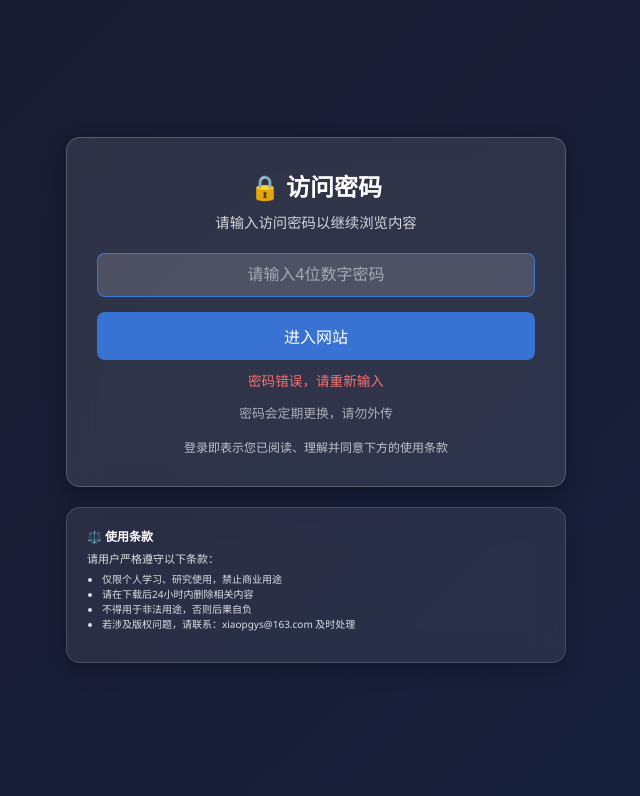
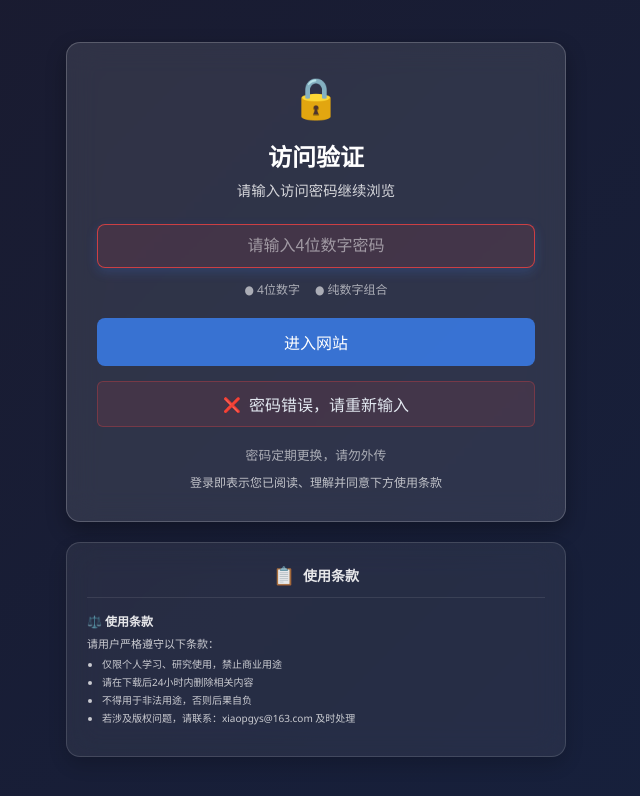
Before and after one commit to xnm66/my-tvbox-service, a plain HTML site: page index.html in a window 1280 px wide. Both pictures are taken after a click on the button "进入网站". Shown: the whole page, without its empty margins (324-964 px from the left). Drawn offline with Linux system fonts and the light colour scheme.

Commit message:
Update index.html via web editor

```diff
--- a/index.html
+++ b/index.html
@@ -54,18 +54,38 @@
 			margin-bottom: 20px;
 		}
 
+		.password-header {
+			text-align: center;
+			margin-bottom: 25px;
+		}
+
+		.password-icon {
+			font-size: 2.5em;
+			margin-bottom: 10px;
+			animation: float 3s ease-in-out infinite;
+		}
+
+		@keyframes float {
+			0%, 100% { transform: translateY(0px); }
+			50% { transform: translateY(-5px); }
+		}
+
 		.password-title {
 			color: white;
 			font-size: 1.5em;
-			margin-bottom: 10px;
+			margin-bottom: 8px;
 			font-weight: 600;
 		}
 
 		.password-desc {
 			color: rgba(255,255,255,0.8);
 			font-size: 0.9em;
+			line-height: 1.4;
+		}
+
+		.password-input-group {
+			position: relative;
 			margin-bottom: 20px;
-			line-height: 1.4;
 		}
 
 		.password-input {
@@ -76,7 +96,6 @@
 			background: rgba(255,255,255,0.1);
 			color: white;
 			font-size: 16px;
-			margin-bottom: 15px;
 			text-align: center;
 			transition: all 0.3s ease;
 		}
@@ -85,10 +104,29 @@
 			outline: none;
 			border-color: rgba(59, 130, 246, 0.8);
 			background: rgba(255,255,255,0.15);
+			transform: translateY(-2px);
+			box-shadow: 0 4px 12px rgba(59, 130, 246, 0.2);
 		}
 
 		.password-input::placeholder {
 			color: rgba(255,255,255,0.5);
+		}
+
+		.password-requirements {
+			display: flex;
+			justify-content: center;
+			gap: 15px;
+			margin-top: 10px;
+			font-size: 0.75em;
+			color: rgba(255,255,255,0.6);
+		}
+
+		.requirement-item {
+			transition: all 0.3s ease;
+		}
+
+		.requirement-item[data-valid="true"] {
+			color: rgba(34, 197, 94, 0.8);
 		}
 
 		.password-btn {
@@ -101,31 +139,65 @@
 			cursor: pointer;
 			transition: all 0.3s ease;
 			width: 100%;
+			position: relative;
+			overflow: hidden;
 		}
 
 		.password-btn:hover {
 			background: rgba(59, 130, 246, 1);
 			transform: translateY(-2px);
+			box-shadow: 0 4px 12px rgba(59, 130, 246, 0.3);
+		}
+
+		.password-btn:active {
+			transform: translateY(0);
+		}
+
+		.btn-loading {
+			position: absolute;
+			top: 50%;
+			left: 50%;
+			transform: translate(-50%, -50%);
 		}
 
 		.password-error {
-			color: #f87171;
-			font-size: 0.85em;
-			margin-top: 10px;
 			display: none;
+			align-items: center;
+			justify-content: center;
+			gap: 8px;
+			padding: 10px;
+			background: rgba(239, 68, 68, 0.1);
+			border: 1px solid rgba(239, 68, 68, 0.3);
+			border-radius: 6px;
+			margin: 15px 0;
+			animation: shake 0.5s ease-in-out;
+		}
+
+		@keyframes shake {
+			0%, 100% { transform: translateX(0); }
+			25% { transform: translateX(-5px); }
+			75% { transform: translateX(5px); }
+		}
+
+		.error-icon {
+			font-size: 0.9em;
+		}
+
+		.password-footer {
+			text-align: center;
+			margin-top: 20px;
 		}
 
 		.password-hint {
 			color: rgba(255,255,255,0.6);
 			font-size: 0.8em;
-			margin-top: 15px;
+			margin-bottom: 8px;
 			line-height: 1.4;
 		}
 
 		.agreement-text {
 			color: rgba(255,255,255,0.7);
 			font-size: 0.75em;
-			margin-top: 15px;
 			text-align: center;
 		}
 
@@ -139,6 +211,33 @@
 			padding: 20px;
 			max-width: 500px;
 			width: 90%;
+			opacity: 0.9;
+			transition: all 0.3s ease;
+		}
+
+		.terms-container:hover {
+			opacity: 1;
+			transform: translateY(-2px);
+		}
+
+		.terms-header {
+			display: flex;
+			align-items: center;
+			justify-content: center;
+			gap: 8px;
+			margin-bottom: 15px;
+			padding-bottom: 10px;
+			border-bottom: 1px solid rgba(255,255,255,0.1);
+		}
+
+		.terms-icon {
+			font-size: 1.1em;
+		}
+
+		.terms-title {
+			color: white;
+			font-size: 14px;
+			font-weight: 600;
 		}
 
 		.terms-content {
@@ -156,6 +255,15 @@
 			margin-bottom: 5px;
 			color: white;
 			font-size: 12px;
+		}
+
+		.terms-list {
+			margin: 5px 0 5px 15px;
+			font-size: 10px;
+		}
+
+		.terms-list li {
+			margin-bottom: 3px;
 		}
 
 		/* 隐藏主内容 */
@@ -601,6 +709,10 @@
 			.password-container, .terms-container {
 				padding: 20px;
 			}
+			.password-requirements {
+				flex-direction: column;
+				gap: 5px;
+			}
 		}
 	</style>
 </head>
@@ -608,22 +720,48 @@
 	<!-- 密码保护层 -->
 	<div id="passwordProtection" class="password-protection">
 		<div class="password-container">
-			<div class="password-title">🔒 访问密码</div>
-			<div class="password-desc">请输入访问密码以继续浏览内容</div>
-			<input type="password" id="passwordInput" class="password-input" placeholder="请输入4位数字密码" maxlength="4" inputmode="numeric">
-			<button id="passwordSubmit" class="password-btn">进入网站</button>
-			<div id="passwordError" class="password-error">密码错误，请重新输入</div>
-			<div class="password-hint">密码会定期更换，请勿外传</div>
-			<div class="agreement-text">登录即表示您已阅读、理解并同意下方的使用条款</div>
+			<div class="password-header">
+				<div class="password-icon">🔒</div>
+				<div class="password-title">访问验证</div>
+				<div class="password-desc">请输入访问密码继续浏览</div>
 			</div>
 
-		<!-- 使用条款在密码页面（简化版） -->
+			<div class="password-input-group">
+				<input type="password" id="passwordInput" class="password-input"
+					   placeholder="请输入4位数字密码" maxlength="4" inputmode="numeric">
+				<div class="password-requirements">
+					<span class="requirement-item" data-valid="false">● 4位数字</span>
+					<span class="requirement-item" data-valid="false">● 纯数字组合</span>
+				</div>
+			</div>
+
+			<button id="passwordSubmit" class="password-btn">
+				<span class="btn-text">进入网站</span>
+				<span class="btn-loading" style="display: none;">验证中...</span>
+			</button>
+
+			<div id="passwordError" class="password-error">
+				<span class="error-icon">❌</span>
+				<span class="error-text">密码错误，请重新输入</span>
+			</div>
+
+			<div class="password-footer">
+				<div class="password-hint">密码定期更换，请勿外传</div>
+				<div class="agreement-text">登录即表示您已阅读、理解并同意下方使用条款</div>
+			</div>
+		</div>
+
+		<!-- 使用条款区域 -->
 		<div class="terms-container">
+			<div class="terms-header">
+				<span class="terms-icon">📋</span>
+				<span class="terms-title">使用条款</span>
+			</div>
 			<div class="terms-content">
 				<div class="terms-section">
 					<div class="terms-section-title">⚖️ 使用条款</div>
 					<p>请用户严格遵守以下条款：</p>
-					<ul style="margin: 5px 0 5px 15px; font-size: 10px;">
+					<ul class="terms-list">
 						<li>仅限个人学习、研究使用，禁止商业用途</li>
 						<li>请在下载后24小时内删除相关内容</li>
 						<li>不得用于非法用途，否则后果自负</li>
@@ -797,8 +935,15 @@
 		function checkPassword() {
 			const passwordInput = document.getElementById('passwordInput');
 			const errorElement = document.getElementById('passwordError');
+			const submitButton = document.getElementById('passwordSubmit');
 			const inputPassword = passwordInput.value.trim();
 
+			// 显示加载状态
+			submitButton.querySelector('.btn-text').style.display = 'none';
+			submitButton.querySelector('.btn-loading').style.display = 'block';
+			submitButton.disabled = true;
+
+			setTimeout(() => {
 				// 验证密码
 				if (inputPassword === CURRENT_PASSWORD) {
 					// 密码正确，保存到localStorage（7天有效期）
@@ -809,17 +954,56 @@
 						expiry: expiryDate.getTime()
 					}));
 
+					// 成功动画
+					passwordInput.style.borderColor = 'rgba(34, 197, 94, 0.8)';
+					passwordInput.style.background = 'rgba(34, 197, 94, 0.1)';
+
+					setTimeout(() => {
 						// 显示主内容，隐藏密码层
 						document.getElementById('passwordProtection').style.display = 'none';
 						document.getElementById('mainContent').style.display = 'block';
 						init(); // 初始化主内容
-				return true;
+					}, 500);
+
 				} else {
 					// 密码错误提示
-				errorElement.style.display = 'block';
+					errorElement.style.display = 'flex';
+					passwordInput.style.borderColor = 'rgba(239, 68, 68, 0.8)';
+					passwordInput.style.background = 'rgba(239, 68, 68, 0.1)';
 					passwordInput.value = '';
 					passwordInput.focus();
-				return false;
+
+					// 恢复按钮状态
+					submitButton.querySelector('.btn-text').style.display = 'block';
+					submitButton.querySelector('.btn-loading').style.display = 'none';
+					submitButton.disabled = false;
+				}
+			}, 800); // 模拟验证延迟
+		}
+
+		// ===== 实时密码验证 =====
+		function validatePasswordInput() {
+			const passwordInput = document.getElementById('passwordInput');
+			const requirements = document.querySelectorAll('.requirement-item');
+			const inputValue = passwordInput.value;
+
+			// 验证4位数字
+			const isValidLength = inputValue.length === 4;
+			const isNumericOnly = /^\d+$/.test(inputValue);
+
+			// 更新验证提示
+			requirements[0].setAttribute('data-valid', isValidLength.toString());
+			requirements[1].setAttribute('data-valid', isNumericOnly.toString());
+
+			// 实时样式反馈
+			if (inputValue.length > 0) {
+				if (isValidLength && isNumericOnly) {
+					passwordInput.style.borderColor = 'rgba(34, 197, 94, 0.6)';
+				} else {
+					passwordInput.style.borderColor = 'rgba(234, 179, 8, 0.6)';
+				}
+			} else {
+				passwordInput.style.borderColor = 'rgba(255,255,255,0.3)';
 			}
 		}
 
@@ -858,6 +1042,9 @@
 				const passwordInput = document.getElementById('passwordInput');
 				const submitButton = document.getElementById('passwordSubmit');
 
+				// 实时验证
+				passwordInput.addEventListener('input', validatePasswordInput);
+
 				// 回车键提交
 				passwordInput.addEventListener('keypress', function(e) {
 					if (e.key === 'Enter') checkPassword();
@@ -869,6 +1056,7 @@
 				// 限制只能输入数字
 				passwordInput.addEventListener('input', function(e) {
 					this.value = this.value.replace(/[^0-9]/g, '');
+					validatePasswordInput(); // 实时验证
 				});
 
 				// 自动聚焦输入框
```
Lines whose indentation alone changed are shown as unchanged.
